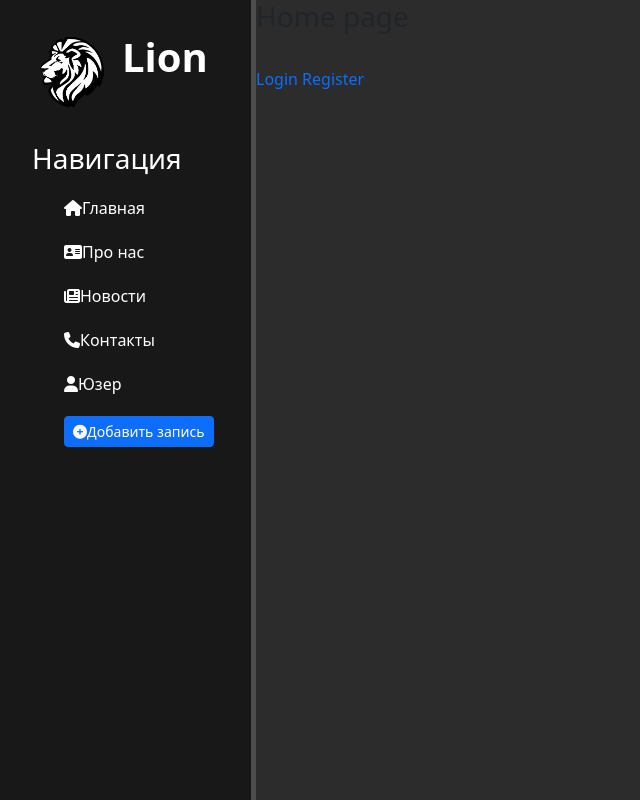
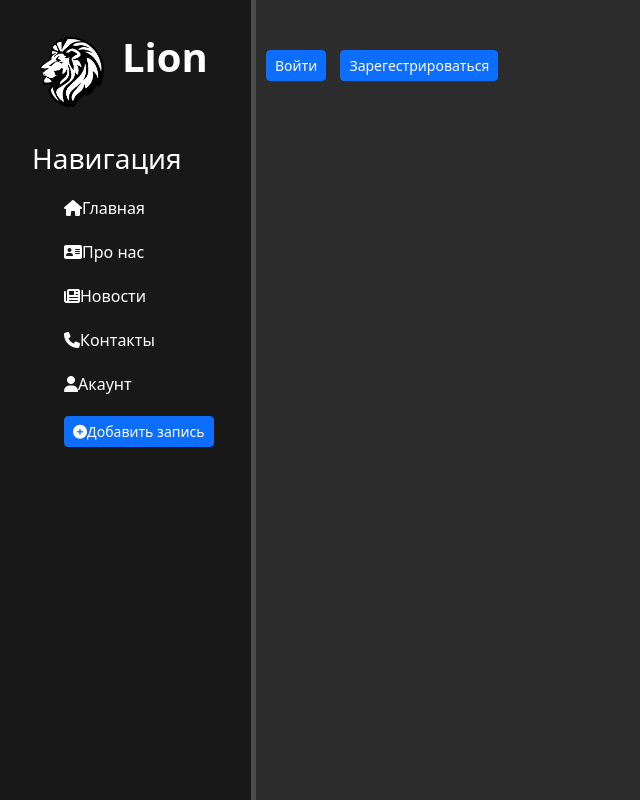
Before and after one commit to Andrew-Likess/Diplom-sec, a Django app: page /user in a window 1280 px wide. Shown: the whole page, without its empty margins (0-640 px from the left). Run offline with Django 4.2, Linux system fonts and the light colour scheme; some libraries are stand-ins or nearby versions.

Commit message:
change color user

```diff
--- a/project/main/static/main/css/main.css
+++ b/project/main/static/main/css/main.css
@@ -97,6 +97,19 @@ form {
    list-style-type: circle;
 }
 
-.registaration {
+.registaration,
+.login {
    color: #fff;
 }
+
+.user-wrapper {
+   padding-top: 50px;
+}
+
+.user {
+   margin-left: 10px;
+}
+
+.user-title {
+   color: #fff;
+}
--- a/project/main/templates/main/layout.html
+++ b/project/main/templates/main/layout.html
@@ -30,7 +30,7 @@
          <li><i class="fa-solid fa-phone"></i>Контакты</li>
       </a>
       <a href="{% url "user" %}">
-         <li><i class="fa-solid fa-user"></i>Юзер</li>
+         <li><i class="fa-solid fa-user"></i>Акаунт</li>
       </a>
       <a href="{% url "create" %}">
          <li><button type="button" class="btn btn-primary btn-sm"><i class="fa-solid fa-circle-plus"></i>Добавить запись</button></li>
--- a/project/users/templates/users/registration/login.html
+++ b/project/users/templates/users/registration/login.html
@@ -2,19 +2,19 @@
 
 
 {% block content %}
-   <h2>Login</h2>
+   <h2 class="user-title">Login</h2>
    <hr>
 
    {% if form.errors %}
       <p>{{form.errors.error}}</p>
    {% endif %}
 
-   <form action="{% url "login" %}" method="post">
+   <form action="{% url "login" %}" method="post" class="login">
       {{form}}
       {% csrf_token %}
       <button type="submit" class="btn btn-success">Submit</button>
    </form>
 
-   <a href="{% url "password_reset" %}">Forgot password?</a>
+   <a href="{% url "password_reset" %}">Забыли пароль?</a>
 
 {% endblock content %}
--- a/project/users/templates/users/registration/password_reset_form.html
+++ b/project/users/templates/users/registration/password_reset_form.html
@@ -1,11 +1,11 @@
 {% extends "main/layout.html" %}
 
 {% block content %}
-<h2>Password reset</h2>
+<h2 class="user-title">Востановить пароль</h2>
 <hr>
 <form action="{% url "password_reset" %}" method="post">
    {{form}}
    {% csrf_token %}
-   <button type="submit">submit</button>
+   <button type="submit">Отправить</button>
 </form>
 {% endblock content %}
--- a/project/users/templates/users/registration/register.html
+++ b/project/users/templates/users/registration/register.html
@@ -1,12 +1,12 @@
 {% extends "main/layout.html" %}
 
 {% block content %}
-   <h2>Register</h2>
+   <h2 class="user-title">Register</h2>
    <hr>
 
    <form action="{% url "register" %}" method="post" class="registaration">
       {{form}}
       {% csrf_token %}
-      <button type="submit" class="btn btn-success">submit</button>
+      <button type="submit" class="btn btn-success">Отправить</button>
    </form>
 {% endblock content %}
--- a/project/users/templates/users/user.html
+++ b/project/users/templates/users/user.html
@@ -1,15 +1,15 @@
 {% extends "main/layout.html" %}
 
 {% block content %}
-   <h3>Home page</h3>
-   <hr>
 
-   {% if user.is_authenticated %}
-      <a href=" {% url "logout" %}">Logout</a>
-   {% else %}
-      <a href="{% url "login" %}">Login</a>
-      <a href="{% url "register" %}">Register</a>
+   <div class="user-wrapper">
+      {% if user.is_authenticated %}
+         <a href=" {% url "logout" %}" class="user">Выйти</a>
+      {% else %}
+         <a href="{% url "login" %}" class="user btn btn-primary btn-sm">Войти</a>
+         <a href="{% url "register" %}" class="user btn btn-primary btn-sm">Зарегестрироваться</a>
 
-   {% endif %}
+      {% endif %}
+   </div>
 
 {% endblock content %}
```
